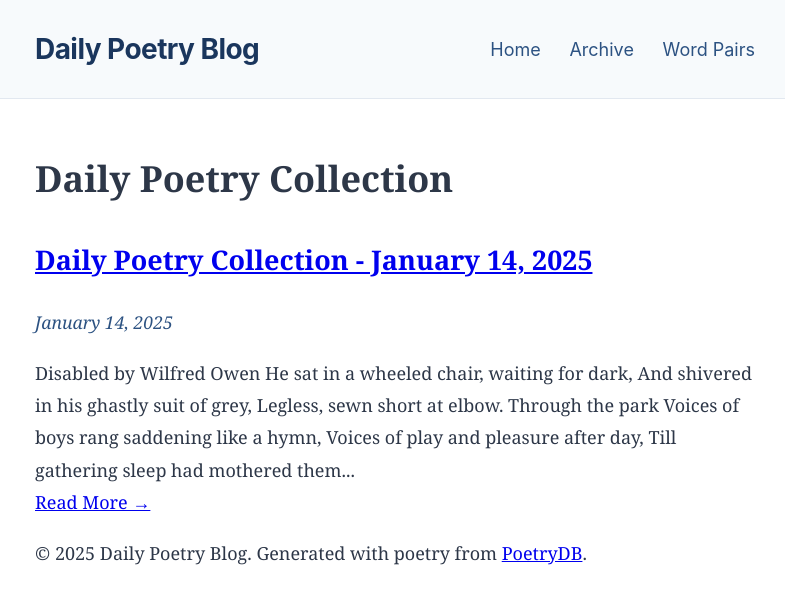
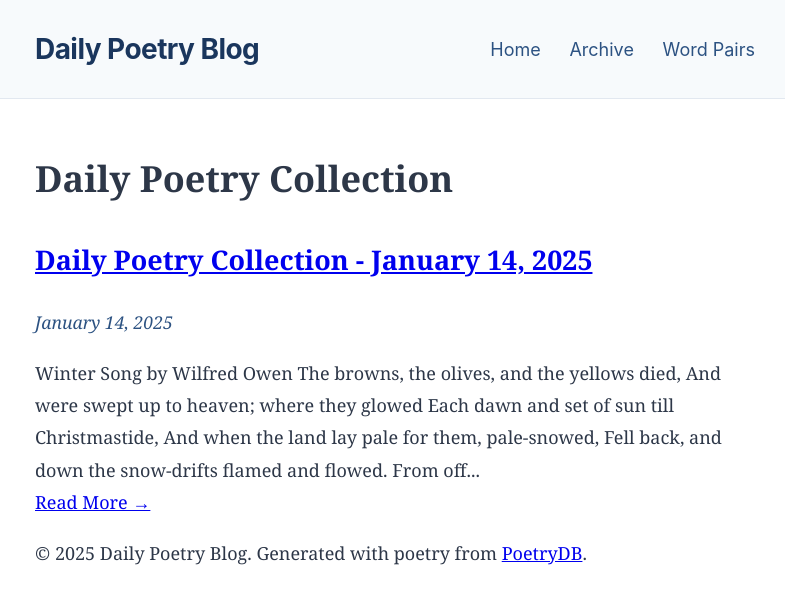
Before and after one commit to VishakBharadwaj94/poetry-service, a Jekyll site: the page built from index.html, in a window 1280 px wide. Shown: the top 604 px of the page, without its empty margins (245-1030 px from the left). Built offline with Jekyll 4.4.1, drawn with Linux system fonts in a browser that asks for light colours; part of the change alters nothing that is shown.

Commit message:
Add daily poetry post for 2025-01-14

````diff
--- a/_posts/2025-01-14-daily-poetry.md
+++ b/_posts/2025-01-14-daily-poetry.md
@@ -5,191 +5,168 @@ date: 2025-01-14 00:00:00 +0000
 categories: ['poetry', 'daily']
 ---
 
-## Disabled by Wilfred Owen
+## Winter Song by Wilfred Owen
 
 ```
-He sat in a wheeled chair, waiting for dark,
-And shivered in his ghastly suit of grey,
-Legless, sewn short at elbow.  Through the park
-Voices of boys rang saddening like a hymn,
-Voices of play and pleasure after day,
-Till gathering sleep had mothered them from him.
+The browns, the olives, and the yellows died,
+And were swept up to heaven; where they glowed
+Each dawn and set of sun till Christmastide,
+And when the land lay pale for them, pale-snowed,
+Fell back, and down the snow-drifts flamed and flowed.
 
-About this time Town used to swing so gay
-When glow-lamps budded in the light-blue trees
-And girls glanced lovelier as the air grew dim,
--- In the old times, before he threw away his knees.
-Now he will never feel again how slim
-Girls' waists are, or how warm their subtle hands,
-All of them touch him like some queer disease.
-
-There was an artist silly for his face,
-For it was younger than his youth, last year.
-Now he is old; his back will never brace;
-He's lost his colour very far from here,
-Poured it down shell-holes till the veins ran dry,
-And half his lifetime lapsed in the hot race,
-And leap of purple spurted from his thigh.
-One time he liked a bloodsmear down his leg,
-After the matches carried shoulder-high.
-It was after football, when he'd drunk a peg,
-He thought he'd better join.  He wonders why . . .
-Someone had said he'd look a god in kilts.
-
-That's why; and maybe, too, to please his Meg,
-Aye, that was it, to please the giddy jilts,
-He asked to join.  He didn't have to beg;
-Smiling they wrote his lie; aged nineteen years.
-Germans he scarcely thought of; and no fears
-Of Fear came yet.  He thought of jewelled hilts
-For daggers in plaid socks; of smart salutes;
-And care of arms; and leave; and pay arrears;
-Esprit de corps; and hints for young recruits.
-And soon, he was drafted out with drums and cheers.
-
-Some cheered him home, but not as crowds cheer Goal.
-Only a solemn man who brought him fruits
-Thanked him; and then inquired about his soul.
-Now, he will spend a few sick years in Institutes,
-And do what things the rules consider wise,
-And take whatever pity they may dole.
-To-night he noticed how the women's eyes
-Passed from him to the strong men that were whole.
-How cold and late it is!  Why don't they come
-And put him into bed?  Why don't they come?
+From off your face, into the winds of winter,
+The sun-brown and the summer-gold are blowing;
+But they shall gleam with spiritual glinter,
+When paler beauty on your brows falls snowing,
+And through those snows my looks shall be soft-going.
 ```
 
 ### Form, Structure, Meter, and Rhyme
 
-The poem "Disabled" by Wilfred Owen consists of seven stanzas, each with a varying number of lines. The structure is free verse, with no consistent meter or rhyme scheme. This lack of formal structure mirrors the chaotic and fragmented nature of the soldier's thoughts and experiences. The irregular line lengths contribute to the overall feeling of disorientation and unease in the poem.
+The poem "Winter Song" by Wilfred Owen is written in a traditional form with a structured rhyme scheme. It consists of three quatrains with an ABAB rhyme scheme. The meter of the poem is primarily iambic pentameter, giving it a flowing and rhythmic quality. Owen's use of rhyme and meter helps to create a sense of harmony and unity within the poem.
 
 ### Themes and Imagery
 
-One of the central themes of the poem is the physical and emotional toll of war on soldiers. The imagery of the disabled soldier, sitting in a wheelchair, missing limbs, and feeling isolated from society, highlights the devastating consequences of war. The contrast between the soldier's memories of his youth and the harsh reality of his current situation emphasizes the loss of innocence and vitality that war brings. The vivid descriptions of the soldier's physical injuries and emotional struggles evoke a sense of pity and sympathy from the reader.
+The central themes of "Winter Song" revolve around the cycle of life and death, the passage of time, and the beauty found in nature. The imagery in the poem vividly portrays the changing seasons, particularly the transition from autumn to winter. The browns, olives, and yellows dying and being swept up to heaven symbolize the end of one season and the beginning of another. The contrast between the vibrant colors of autumn and the paleness of winter highlights the beauty and transience of life.
 
 ### Literary Devices
 
-Owen employs various literary devices to convey the themes of the poem. The use of simile in "All of them touch him like some queer disease" compares the way people interact with the disabled soldier to a contagious illness, highlighting his feelings of alienation and isolation. The repetition of the word "why" in the soldier's thoughts emphasizes his confusion and regret over joining the war. The juxtaposition of the soldier's past hopes and dreams with his current bleak reality creates a sense of irony and tragedy.
+Owen employs several literary devices to enhance the imagery and themes of the poem. Alliteration is used in phrases like "snow-drifts flamed and flowed" to create a sense of movement and visual impact. Personification is also present in lines such as "The sun-brown and the summer-gold are blowing," giving human qualities to the elements of nature. Additionally, Owen uses metaphorical language, such as comparing the fading of summer colors to the fading of beauty on a person's face with age.
 
 ### Historical and Personal Context
 
-Wilfred Owen was a soldier in World War I, and his poetry often reflects his firsthand experiences of the horrors of war. "Disabled" was written during Owen's time in a hospital recovering from shell shock, giving the poem a personal and intimate perspective on the physical and psychological wounds of war. The poem also reflects the broader historical context of World War I, where many young men were persuaded to join the war effort with promises of glory and honor, only to face the harsh realities of combat.
+Wilfred Owen was a British poet who served as a soldier during World War I, and his experiences in the war heavily influenced his poetry. While "Winter Song" does not directly reference war, Owen's personal context as a soldier adds depth to his exploration of themes like loss, change, and the passage of time. The poem reflects Owen's keen observation of nature and his ability to find beauty in the midst of hardship and destruction.
 
 ### Deep Reading
 
-Through the character of the disabled soldier, Owen explores the themes of loss, disillusionment, and the dehumanizing effects of war. The soldier's physical disabilities symbolize the loss of his youth, innocence, and sense of self. The contrast between the soldier's idealized visions of war and the brutal reality he faces highlights the disconnect between propaganda and the actual experience of combat. The final lines of the poem, "How cold and late it is! Why don't they come / And put him into bed? Why don't they come?" convey a sense of abandonment and helplessness, emphasizing the soldier's profound isolation and despair. Overall, "Disabled" is a powerful and poignant portrayal of the devastating impact of war on individuals.
+At its core, "Winter Song" is a meditation on the inevitability of change and the cyclical nature of life. The imagery of the changing seasons serves as a metaphor for the passage of time and the process of aging. The contrast between the vibrant colors of autumn and the coldness of winter symbolizes the transition from youth to old age. The poem suggests that beauty can still be found in the winter of life, even as the colors fade and the snow falls. Ultimately, "Winter Song" conveys a message of acceptance and finding peace in the midst of change and decay.
 
-## Spring Quiet by Christina Rossetti
+## I cried at Pity -- not at Pain -- by Emily Dickinson
 
 ```
-Gone were but the Winter,
-Come were but the Spring,
-I would go to a covert
-Where the birds sing;
+I cried at Pity -- not at Pain --
+I heard a Woman say
+"Poor Child" -- and something in her voice
+Convicted me -- of me --
 
-Where in the whitethorn
-Singeth a thrush,
-And a robin sings
-In the holly-bush.
+So long I fainted, to myself
+It seemed the common way,
+And Health, and Laughter, Curious things --
+To look at, like a Toy --
 
-Full of fresh scents
-Are the budding boughs
-Arching high over
-A cool green house:
+To sometimes hear "Rich people" buy
+And see the Parcel rolled --
+And carried, I supposed -- to Heaven,
+For children, made of Gold --
 
-Full of sweet scents,
-And whispering air
-Which sayeth softly:
-"We spread no snare;
+But not to touch, or wish for,
+Or think of, with a sigh --
+And so and so -- had been to me,
+Had God willed differently.
 
-"Here dwell in safety,
-Here dwell alone,
-With a clear stream
-And a mossy stone.
+I wish I knew that Woman's name --
+So when she comes this way,
+To hold my life, and hold my ears
+For fear I hear her say
 
-"Here the sun shineth
-Most shadily;
-Here is heard an echo
-Of the far sea,
-Though far off it be."
+She's "sorry I am dead" -- again --
+Just when the Grave and I --
+Have sobbed ourselves almost to sleep,
+Our only Lullaby --
+```
+
+### Form, Structure, Meter, and Rhyme
+This poem by Emily Dickinson consists of four quatrains with an ABCB rhyme scheme, following a consistent meter of iambic tetrameter. The use of regular rhyme and meter gives the poem a sing-song quality, almost like a nursery rhyme, which contrasts with the depth of the emotions expressed within the poem.
+
+### Themes and Imagery
+The central theme of the poem revolves around the speaker's realization of her own lack of empathy and compassion. The speaker confesses that she cried not out of pity, but rather at the realization that she lacked the ability to feel true compassion. The imagery used in the poem, such as the reference to "Rich people" buying parcels for heaven and children made of gold, serves to highlight the speaker's detachment and materialistic view of the world.
+
+### Literary Devices
+One of the key literary devices used in the poem is irony. The speaker initially cries at the lack of pity rather than the pain itself, showcasing a paradoxical situation where the speaker's emotions are not aligned with societal expectations. Dickinson also employs personification in lines such as "To hold my life, and hold my ears," giving human-like qualities to abstract concepts like life and hearing.
+
+### Historical and Personal Context
+Emily Dickinson, known for her introspective and often melancholic poetry, likely drew inspiration from her own experiences and observations of human behavior. The theme of empathy and compassion is a recurring motif in Dickinson's work, reflecting her own struggles with isolation and emotional depth. The societal norms and expectations of the time period, particularly concerning class distinctions and attitudes towards wealth, may have also influenced the speaker's perspective in the poem.
+
+### Deep Reading
+The poem delves into the complexities of human emotion and the nature of empathy. The speaker's confession of not crying out of pity but rather at the lack of it reveals a deep-seated emotional conflict within herself. The reference to "Rich people" buying parcels for heaven and children made of gold highlights the speaker's materialistic and detached view of compassion, suggesting a shallow understanding of true human connection. Ultimately, the poem serves as a poignant reflection on the importance of genuine empathy and the consequences of lacking it in one's interactions with others.
+
+## Common Things by Paul Laurence Dunbar
+
+```
+I like to hear of wealth and gold,
+And El Doradoes in their glory;
+I like for silks and satins bold
+To sweep and rustle through a story.
+
+The nightingale is sweet of song;
+The rare exotic smells divinely;
+And knightly men who stride along,
+The role heroic carry finely.
+
+But then, upon the other hand,
+Our minds have got a way of running
+To things that aren't quite so grand,
+Which, maybe, we are best in shunning.
+
+For some of us still like to see
+The poor man in his dwelling narrow,
+The hollyhock, the bumblebee,
+The meadow lark, and chirping sparrow.
+
+We like the man who soars and sings
+With high and lofty inspiration;
+But he who sings of common things
+Shall always share our admiration.
 ```
 
 ### Form, Structure, Meter, and Rhyme
 
-Christina Rossetti's poem "Spring Quiet" is structured as a six-stanza poem with a consistent AABB rhyme scheme. The poem flows smoothly, with each stanza consisting of four lines. The meter is mainly iambic, with alternating lines of tetrameter and trimeter creating a musical quality to the poem. The regular rhyme scheme and meter contribute to the overall peaceful and soothing tone of the poem.
+The poem "Common Things" by Paul Laurence Dunbar consists of three stanzas, each containing eight lines with an ABAB rhyme scheme. The poem is written in iambic tetrameter, with lines alternating between eight and seven syllables. This consistent structure creates a rhythmic flow that enhances the poem's readability and emphasizes the contrast between the grand and common things the speaker discusses.
 
 ### Themes and Imagery
 
-The central theme of "Spring Quiet" revolves around nature, renewal, and tranquility. The poem captures the essence of spring, with the speaker longing to escape to a secluded place where they can be surrounded by the sights and sounds of nature. Rossetti's vivid imagery brings the setting to life, from the singing birds in the whitethorn and holly-bush to the fresh scents and whispering air. The imagery of the "cool green house" and the "clear stream" evokes a sense of peace and serenity, highlighting the beauty of the natural world.
+The central theme of the poem is the contrast between the allure of grandeur and the beauty found in simplicity. The speaker initially expresses a fondness for luxurious and extravagant things, such as wealth, exotic scents, and heroic figures. However, as the poem progresses, the speaker acknowledges the value of common, everyday experiences and individuals, such as the poor man in his humble abode, the hollyhock, bumblebee, meadow lark, and chirping sparrow. This juxtaposition highlights the idea that while grandeur may be captivating, it is often the ordinary and overlooked aspects of life that hold true beauty and significance.
+
+The imagery in the poem is vivid and evocative, appealing to the senses and painting a picture of both opulence and simplicity. References to wealth, silk, and satin create a visual image of luxury, while descriptions of the hollyhock, bumblebee, and chirping sparrow evoke a sense of natural beauty and tranquility. The contrast in imagery serves to emphasize the theme of finding value in common things amidst a world obsessed with extravagance.
 
 ### Literary Devices
 
-Rossetti employs various literary devices to enhance the poem's themes and imagery. The repetition of the word "here" in the final stanza emphasizes the idea of finding safety and solace in nature. Personification is also present in lines such as "Whispering air" and "Which sayeth softly," giving nature a voice and agency. The use of alliteration in phrases like "Full of fresh scents" and "cool green house" adds a musical quality to the poem, enhancing its lyrical nature.
+Dunbar employs several literary devices in "Common Things" to enhance the poem's meaning and impact. One notable device is juxtaposition, as seen in the contrasting descriptions of grand and common elements throughout the poem. This contrast serves to highlight the speaker's shifting perspective on what is truly admirable and valuable in life.
+
+Another device used is imagery, particularly in the vivid descriptions of both luxurious and ordinary objects and experiences. The rich sensory details bring the scenes to life and allow readers to visualize the different aspects of grandeur and simplicity being portrayed.
+
+Additionally, the poem features alliteration in phrases like "silks and satins bold" and "meadow lark, and chirping sparrow," which adds a musical quality to the verses and helps to create a sense of unity within each stanza.
 
 ### Historical and Personal Context
 
-Christina Rossetti was a Victorian poet known for her introspective and often melancholic verse. "Spring Quiet" reflects her deep connection to nature and her appreciation for its beauty and tranquility. In the context of the Victorian era, a period marked by industrialization and urbanization, the poem serves as a nostalgic ode to the natural world and a desire to escape the hustle and bustle of city life.
+Paul Laurence Dunbar, an African American poet, was known for his use of dialect and his exploration of themes related to race, identity, and social issues. While "Common Things" does not explicitly address these themes, Dunbar's personal background likely influenced his perspective on the value of simplicity and common experiences. As a writer who often depicted the lives of ordinary people, Dunbar may have sought to challenge societal norms that prioritize grandeur and wealth over the everyday joys and struggles of individuals from all walks of life.
 
 ### Deep Reading
 
-At its core, "Spring Quiet" can be seen as a meditation on the restorative power of nature. The speaker's yearning for a secluded sanctuary where they can be at one with the natural world reflects a desire for peace and solitude in the midst of the chaos of everyday life. The poem invites readers to pause, breathe, and appreciate the beauty and serenity of the spring season, reminding us of the importance of connecting with the natural world for inner peace and rejuvenation.
-
-## There's Wisdom In Women by Rupert Brooke
-
-```
-"Oh love is fair, and love is rare;" my dear one she said,
-"But love goes lightly over." I bowed her foolish head,
-And kissed her hair and laughed at her. Such a child was she;
-So new to love, so true to love, and she spoke so bitterly.
-
-But there's wisdom in women, of more than they have known,
-And thoughts go blowing through them, are wiser than their own,
-Or how should my dear one, being ignorant and young,
-Have cried on love so bitterly, with so true a tongue?
-```
-
-### Form, Structure, Meter, and Rhyme
-
-The poem "There's Wisdom In Women" by Rupert Brooke is written in a traditional form with four quatrains. Each stanza consists of four lines, following an ABAB rhyme scheme. The meter is predominantly iambic tetrameter, with lines alternating between eight and seven syllables. This rhythmic pattern helps create a smooth and flowing structure that enhances the lyrical quality of the poem.
-
-### Themes and Imagery
-
-The central theme of the poem revolves around the contrast between the perceived innocence of women and the underlying wisdom they possess. The speaker acknowledges the superficial perception of women as naive and inexperienced in matters of love, yet he discovers a deeper understanding and insight within them. The imagery in the poem is vivid and evocative, with descriptions of love as fair and rare, and the wisdom that lies hidden beneath the surface of women's emotions.
-
-### Literary Devices
-
-Brooke employs several literary devices to convey his message effectively. One notable device is irony, as the speaker initially dismisses the wisdom of women only to realize their profound insight later on. The use of personification is evident in lines like "thoughts go blowing through them," giving human-like qualities to abstract ideas. Additionally, the repetition of the word "love" throughout the poem emphasizes its significance and complexity.
-
-### Historical and Personal Context
-
-Rupert Brooke was a renowned English poet known for his romantic and idealistic verse. This poem reflects the societal norms and gender roles prevalent during the early 20th century, where women were often seen as delicate and emotional beings. Brooke's personal experiences with love and relationships likely influenced the themes explored in this poem, as he delves into the complexities of human emotions and perceptions.
-
-### Deep Reading
-
-On a deeper level, "There's Wisdom In Women" challenges traditional notions of femininity and highlights the underestimated intelligence and intuition of women. The speaker's realization of the depth of his dear one's understanding serves as a commentary on the tendency to overlook the wisdom and insight that women possess. By unraveling the layers of emotions and perceptions, Brooke invites readers to reconsider their preconceived notions and appreciate the profound wisdom that lies within women. The poem ultimately celebrates the power of love to reveal hidden truths and complexities within individuals.
+On a deeper level, "Common Things" can be seen as a reflection on the human tendency to be drawn to the extraordinary while overlooking the beauty and significance of the ordinary. The speaker's journey from admiring wealth and luxury to appreciating the simplicity of nature and everyday life suggests a shift in perspective towards a more genuine and grounded sense of admiration. By valuing the man who sings of common things, the poem ultimately celebrates the power of authenticity and humility in art and in life. In a world filled with grandeur and spectacle, Dunbar's poem reminds us of the enduring value found in the common, the overlooked, and the everyday.
 
 ## Today's Writing Challenge
 
-**Form:** Pantoum
+**Form:** Limerick
 
-**Structure:** The Pantoum consists of a series of quatrains where the second and fourth lines of each stanza are repeated as the first and third lines of the following stanza. The poem ends with the first and third lines of the first stanza as the final two lines.
+**Structure:** A limerick consists of five lines with a specific rhyme scheme and meter.
 
-**Rhyme Scheme:** ABAB
+**Rhyme Scheme:** Rhyme scheme is AABBA.
 
-*Prompt: Write a pantoum about the nostalgic scent of summer rain on a country road, exploring the themes of memory, longing, and the passage of time.*
+*Prompt: Write a limerick about a mischievous squirrel stealing a picnic lunch in the park.*
 
 ### Word Suggestions
 
 Consider these word pairs that complement your poem's tone:
 
-- **hwī** (Germanic) / **ratiō** (Latinate)
-  - *The Germanic word 'hwī' emphasizes a sense of questioning and introspection, while the Latinate 'ratiō' conveys a more analytical and logical tone. 'Hwī' evokes a more emotional response, focusing on the 'why' of nostalgia and longing, while 'ratiō' adds a more intellectual layer to the exploration of memory and time.*
+- **skill** (Germanic) / **art** (Latinate)
+  - *While 'skill' implies a specific ability or proficiency, 'art' suggests a more creative and expressive talent. 'Skill' is straightforward and practical, while 'art' carries a sense of imagination and beauty.*
+  - **Recommended:** Use the latinate version to enhance your poem's tone
+
+- **road** (Germanic) / **route** (Latinate)
+  - *'Road' is a common path or way, often used in a literal sense. 'Route' has a more planned and organized connotation, indicating a specific course or direction.*
+  - **Recommended:** Use the latinate version to enhance your poem's tone
+
+- **foe** (Germanic) / **enemy** (Latinate)
+  - *'Foe' is a more poetic or archaic term for an adversary, while 'enemy' is a straightforward and commonly used term. 'Foe' adds a touch of whimsy and playfulness to the poem.*
   - **Recommended:** Use the germanic version to enhance your poem's tone
-
-- **neujaz** (Germanic) / **novel** (Latinate)
-  - *The Germanic word 'neujaz' conveys a sense of freshness and newness, which can enhance the theme of memory and longing for past experiences. On the other hand, the Latinate 'novel' may add a more literary or modern touch to the poem. 'Neujaz' brings a more organic and raw feeling to the emotions being portrayed.*
-  - **Recommended:** Use the germanic version to enhance your poem's tone
-
-- **raidō** (Germanic) / **route** (Latinate)
-  - *The Germanic word 'raidō' focuses on the journey and path taken, emphasizing the passage of time and the nostalgia associated with it. In contrast, the Latinate 'route' may feel more structured and technical. 'Raidō' adds a poetic and romantic quality to the imagery of a country road in summer rain, while 'route' may feel more mundane and ordinary.*
-  - **Recommended:** Use the germanic version to enhance your poem's tone
````
